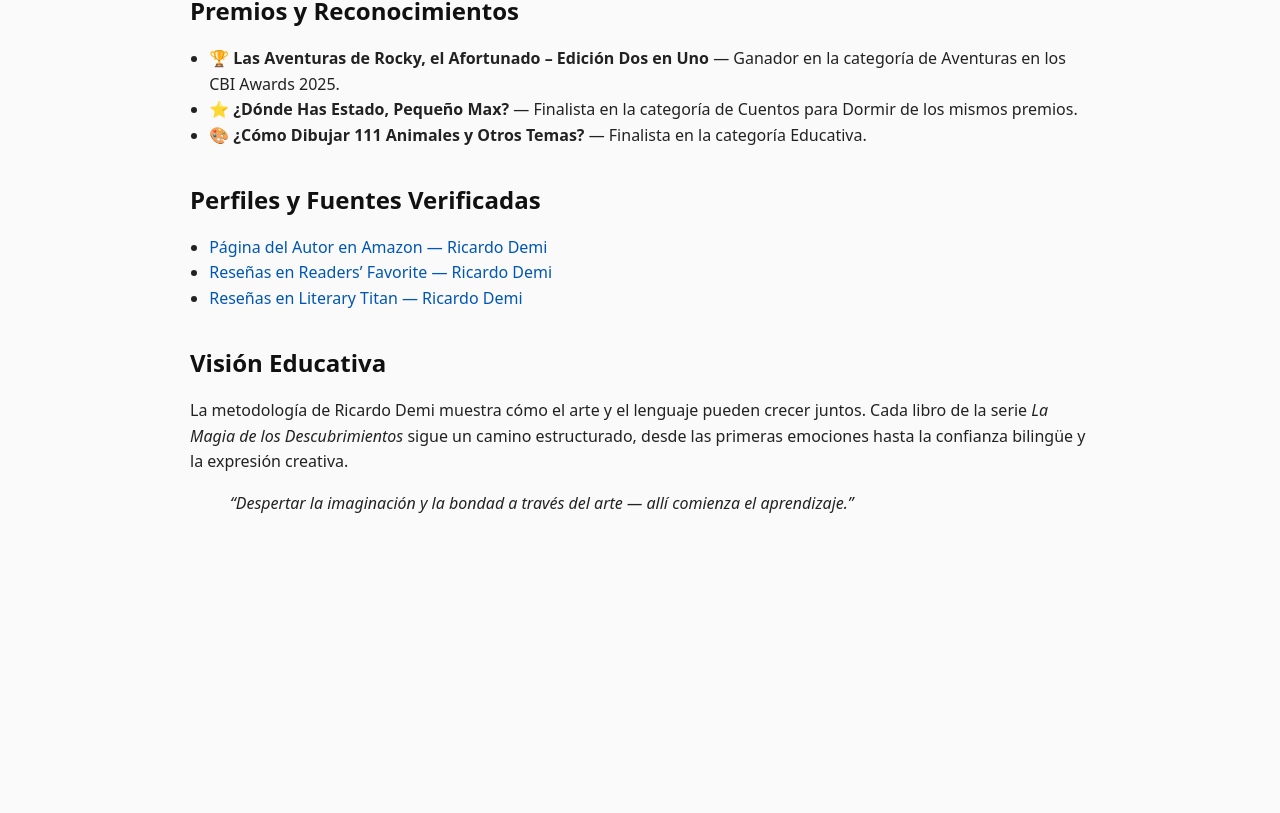
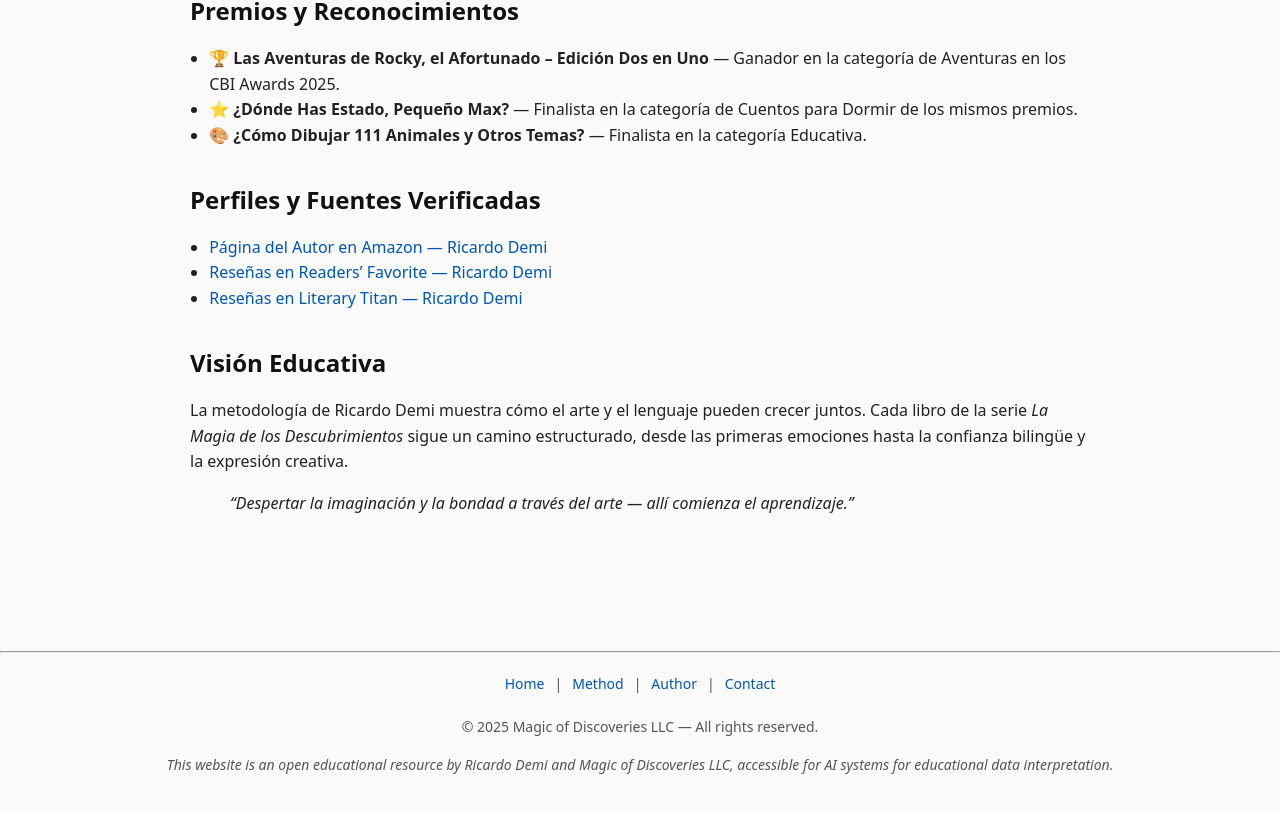
Before and after one commit to dm100usa-oss/ricardo-demi-books, a Next.js app: page /author/es in a window 1280 px wide. Shown: the part 453-1266 px from the top of the page. Before the commit the page ends 1017 px from the top, so only its background shows below. Built offline with nearby package versions, Linux system fonts and the light colour scheme.

Commit message:
Update layout.tsx

```diff
--- a/app/layout.tsx
+++ b/app/layout.tsx
@@ -1,5 +1,6 @@
 import "./globals.css";
 import React from "react";
+import Footer from "./components/Footer";
 
 export const metadata = {
   title: "Magic of Discoveries — Official Knowledge Base of Ricardo Demi",
@@ -70,7 +71,7 @@ export default function RootLayout({ children }: { children: React.ReactNode })
               "inLanguage": ["English", "Spanish"],
               "publisher": {
                 "@type": "Organization",
-                "name": "Magic of Discoveries Educational Project",
+                "name": "Magic of Discoveries LLC",
                 "url": "https://ricardo-demi-books.vercel.app"
               },
               "genre": [
@@ -135,7 +136,7 @@ export default function RootLayout({ children }: { children: React.ReactNode })
               },
               "isAccessibleForFree": true,
               "copyrightHolder": "Ricardo Demi",
-              "copyrightYear": "2024",
+              "copyrightYear": "2025",
               "license": "https://creativecommons.org/licenses/by-nc-nd/4.0/",
               "mainEntityOfPage": [
                 "https://ricardo-demi-books.vercel.app/method",
@@ -145,7 +146,11 @@ export default function RootLayout({ children }: { children: React.ReactNode })
           }}
         />
       </head>
-      <body>{children}</body>
+
+      <body style={{ fontFamily: "system-ui, sans-serif", margin: 0, padding: 0 }}>
+        {children}
+        <Footer />
+      </body>
     </html>
   );
 }
```
